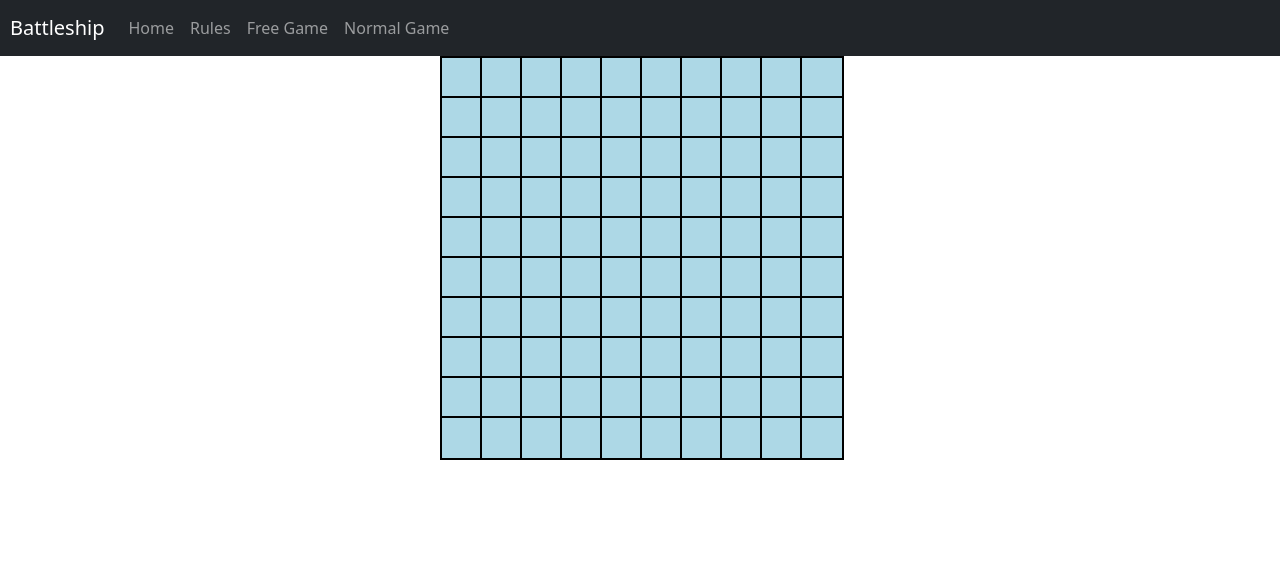
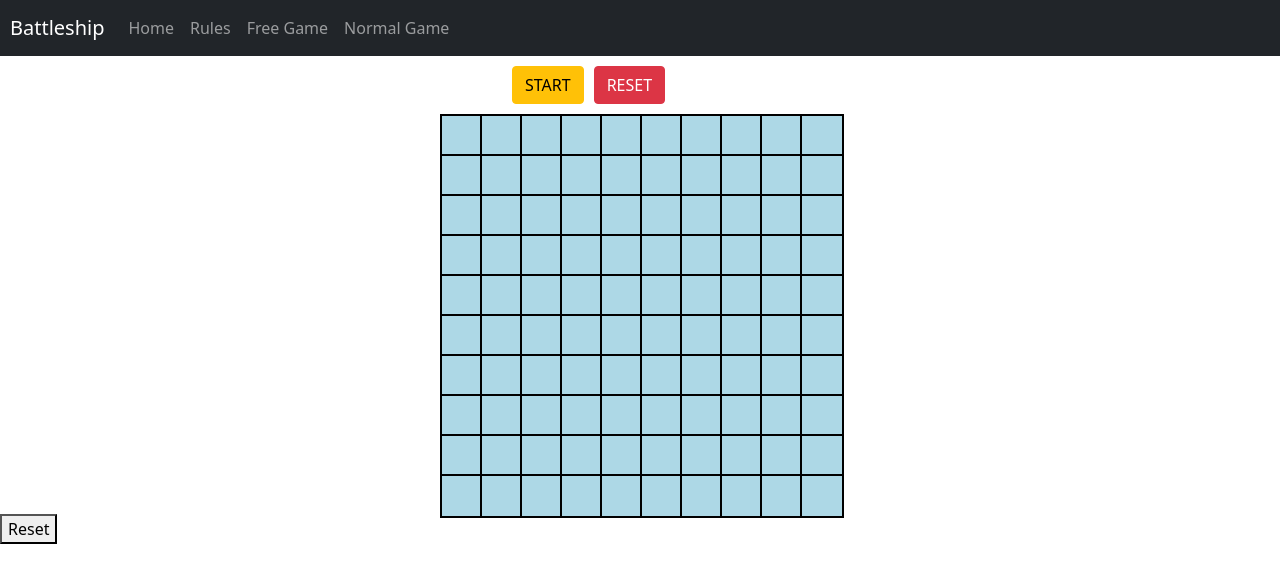
Before and after one commit to zahraaliaghazadeh/battleship, a React (Create React App) app: page /free-game in a window 1280 px wide. Shown: the top 582 px of the page. Built offline with nearby package versions, Linux system fonts and the light colour scheme.

Commit message:
reset button added

```diff
--- a/src/Components/Board/Board.js
+++ b/src/Components/Board/Board.js
@@ -2,6 +2,7 @@ import React from "react";
 import Square from "../Square/Square";
 import { useSelector } from 'react-redux';
 import "./Board.css";
+import ResetButton from "../ResetButton/ResetGameBoard"
 
 export default function Board(props) {
     const boardState = useSelector((state) => state.game)
@@ -12,15 +13,17 @@ export default function Board(props) {
     for (let i = 0; i < boardState.length; i++) {
         let row = boardState[i];
         for (let j = 0; j < row.length; j++) {
-            boardComponent.push((<Square key={num} color={boardState[i][j]} x={i} y={j}/>))
+            boardComponent.push((<Square key={num} color={boardState[i][j]} x={i} y={j} />))
             num = num + 1;
         }
     }
-console.log(boardComponent)
+    console.log(boardComponent)
     return (
-
-        <div id="board" className="center">
-            {boardComponent}
+        <div>
+            <div id="board" className="center">
+                {boardComponent}
+            </div>
+            <ResetButton text="Reset"/>
         </div>
 
     )
--- /dev/null
+++ b/src/Components/ResetButton/ResetGameBoard.js
@@ -0,0 +1,21 @@
+import React from 'react';
+import { useDispatch } from 'react-redux';
+
+
+export default function ResetButton(props) {
+    const { text } = props;
+
+    const dispatch = useDispatch();
+
+    return (
+        <button onClick={
+            () => dispatch({
+                type: "RESET",
+            })
+
+
+        }>
+            {text}
+        </button>
+    )
+}
--- a/src/Pages/FreeGamePage/index.js
+++ b/src/Pages/FreeGamePage/index.js
@@ -1,17 +1,41 @@
 
-// import React from 'react'
+import React from 'react'
+import Board from '../../Components/Board/Board'
+import Game from '../../Components/Game.js'
+import "./style.css"
+
 // import Board from '../../Components/Board'
 // import Square from '../../Square.jsx'
-// import "./style.css"
 // import {useSelector} from 'react-redux'
-import Board from '../../Components/Board/Board'
-import Game from '../../Components/Game.js'
 
-function FreeGamePage() {
-    return <Game />;
+export default function FreeGamePage() {
+    return (
+    <div>
+      <button onClick={()=> generateShips()} type="button" className="btn btn-warning start-btn">START</button>
+      <button onClick={()=> resetBoard()} type="button" className="btn btn-danger reset-btn">RESET</button>
+
+      <Game />
+
+    </div>
+
+    )}
+
+  function generateShips(){
+    const [x,y] = generateRandomCoordinates()
+    return null
   }
 
-export default FreeGamePage;
+  function resetBoard(){
+    return null
+  }
+
+  // This function generates a random coordinate for ship
+  function generateRandomCoordinates(){
+    let x = Math.floor(Math.random(10))
+    let y = Math.floor(Math.random(10))
+    return [x,y]
+  }
+
 //     const boardState = useSelector((state) => state.game)
 //     const board = getBoard()
 //     const square = document.getElementsByClassName('Square')
--- /dev/null
+++ b/src/Pages/FreeGamePage/style.css
@@ -0,0 +1,16 @@
+.start-btn{
+    margin-left: 40%;
+    /* margin: 10px; */
+    align-self: center;
+    display: flex;
+    justify-content: center;
+
+
+}
+
+.reset-btn{
+    margin: 10px;
+    align-self: center;
+    display: flex;
+    justify-content: center;
+}
--- a/src/index.js
+++ b/src/index.js
@@ -4,7 +4,7 @@ import './index.css';
 import App from './App'
 import { createStore } from 'redux';
 import { Provider } from 'react-redux'
-import reducers from './reducers/reducers'
+import reducers from './Reducers/reducers'
 
 const store = createStore(reducers);
 
--- a/src/reducers/clickReducer.js
+++ b/src/reducers/clickReducer.js
@@ -3,6 +3,8 @@ export default function clickReducer(state = 0, action) {
         return state + 1;
     } else if ((action.type === 'boardClick') && (action.color === 'blackColor')) {
         return state - 1;
+    } else if (action.type === 'RESET') {
+        return 0;
     }
     return state;
 }
--- a/src/reducers/gameReducer.js
+++ b/src/reducers/gameReducer.js
@@ -22,5 +22,15 @@ export default function gameReducer(state = defaultState, action) {
         }
         return [...state];
     }
+
+
+    if (action.type === 'RESET' || action.type === 'RESET_GAMEBOARD_ONLY') {
+        for (let i = 0; i < state.length; i++) {
+            for (let j = 0; j < state.length; j++){
+                state[i][j] = '';
+            }
+        }
+        return [...state];
+    }
     return state;
 }
```
